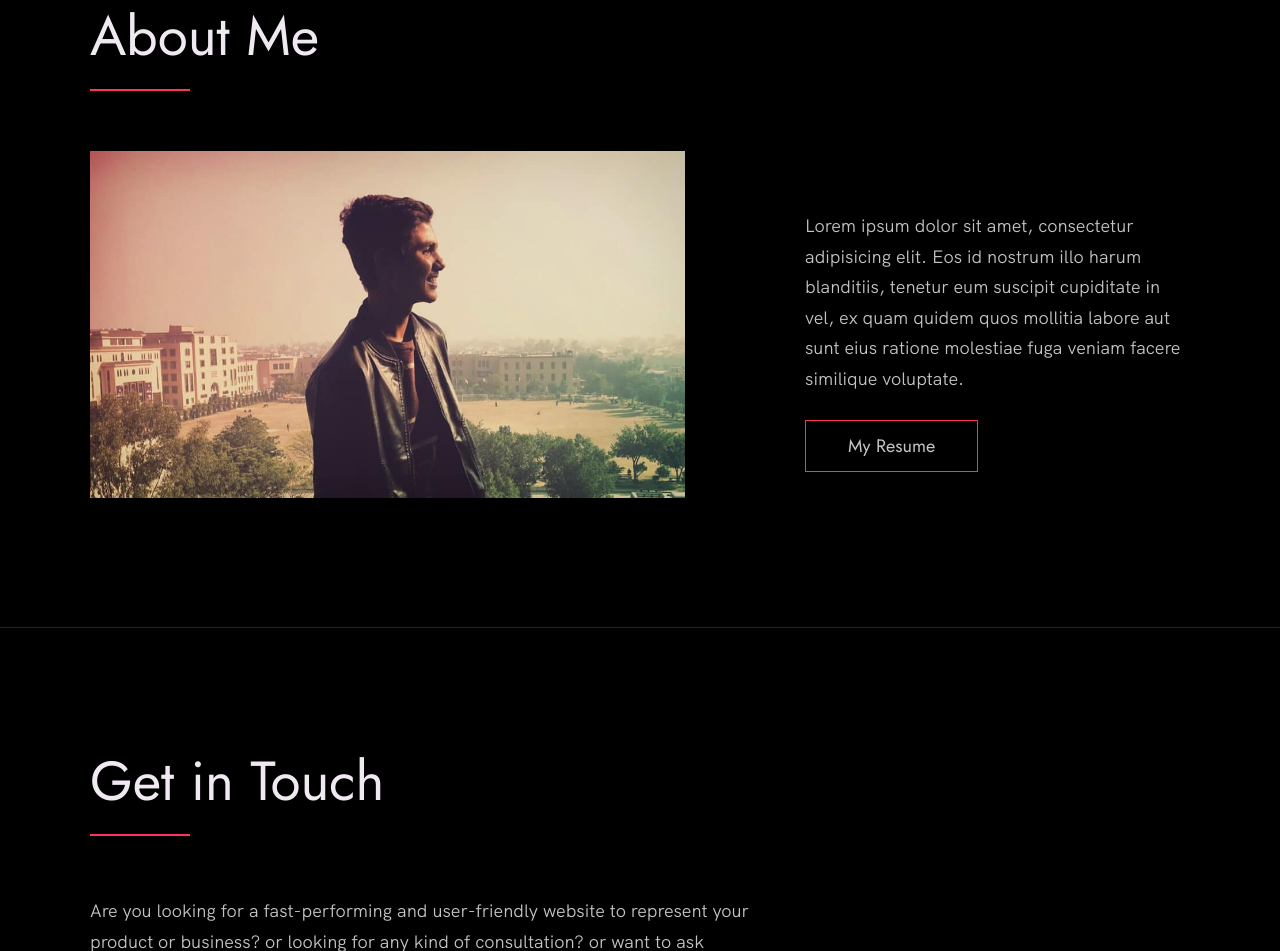
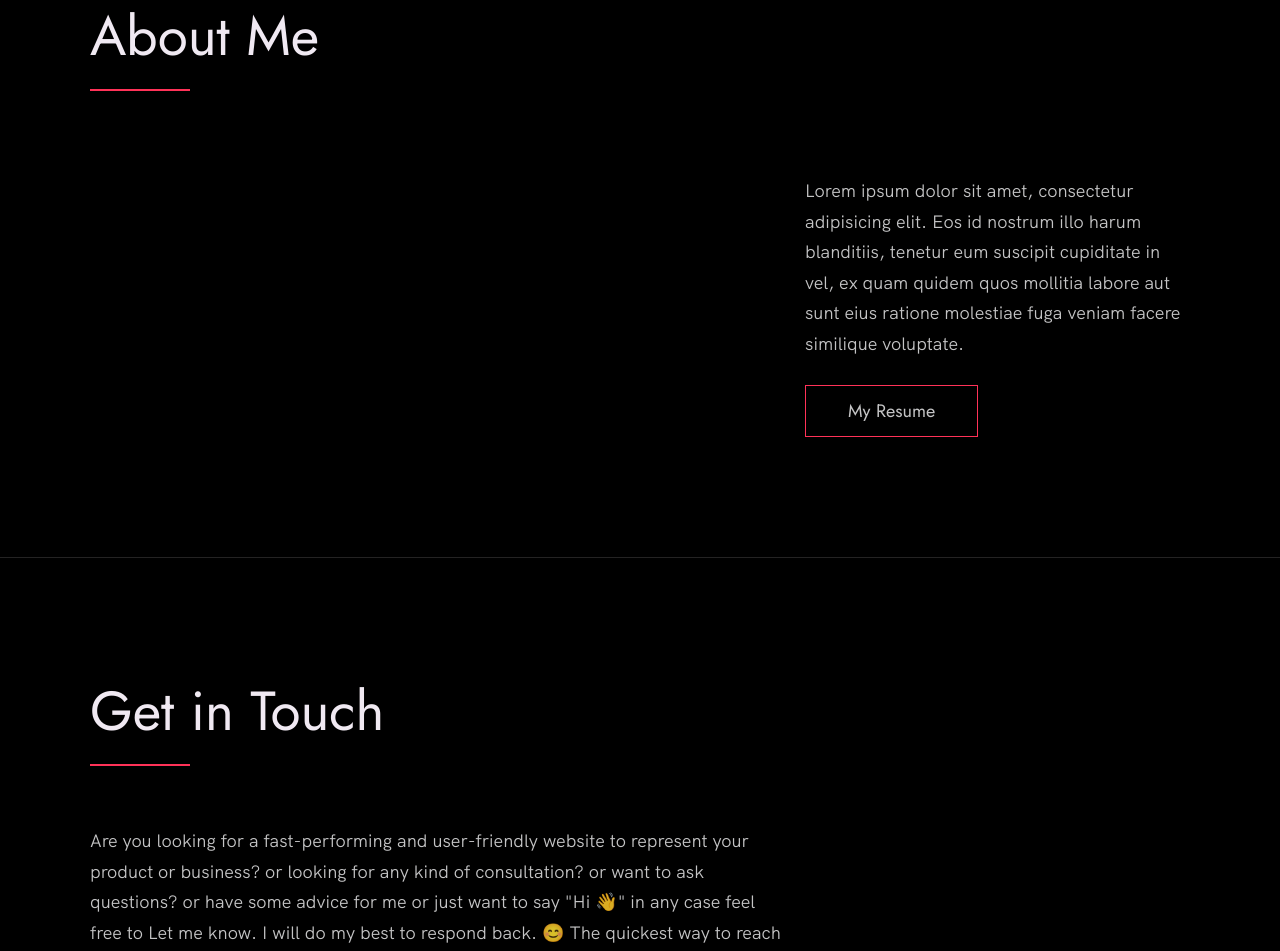
Before and after one commit to hankhng/hankhng.github.io, a plain HTML site: page index.html in a window 1280 px wide. Shown: the part 3424-4375 px from the top of the page. Drawn offline with Linux system fonts and the light colour scheme.

Commit message:
comment out photo

```diff
--- a/index.html
+++ b/index.html
@@ -199,7 +199,7 @@
 
           <div class="about__photo-container">
             <!-- Add a nice photo of yourself -->
-            <img class="about__photo" src="./images/syed-ali-hussnain.jpg" alt="" />
+            <!-- <img class="about__photo" src="./images/syed-ali-hussnain.jpg" alt="" /> -->
           </div>
         </div>
       </div>
```
